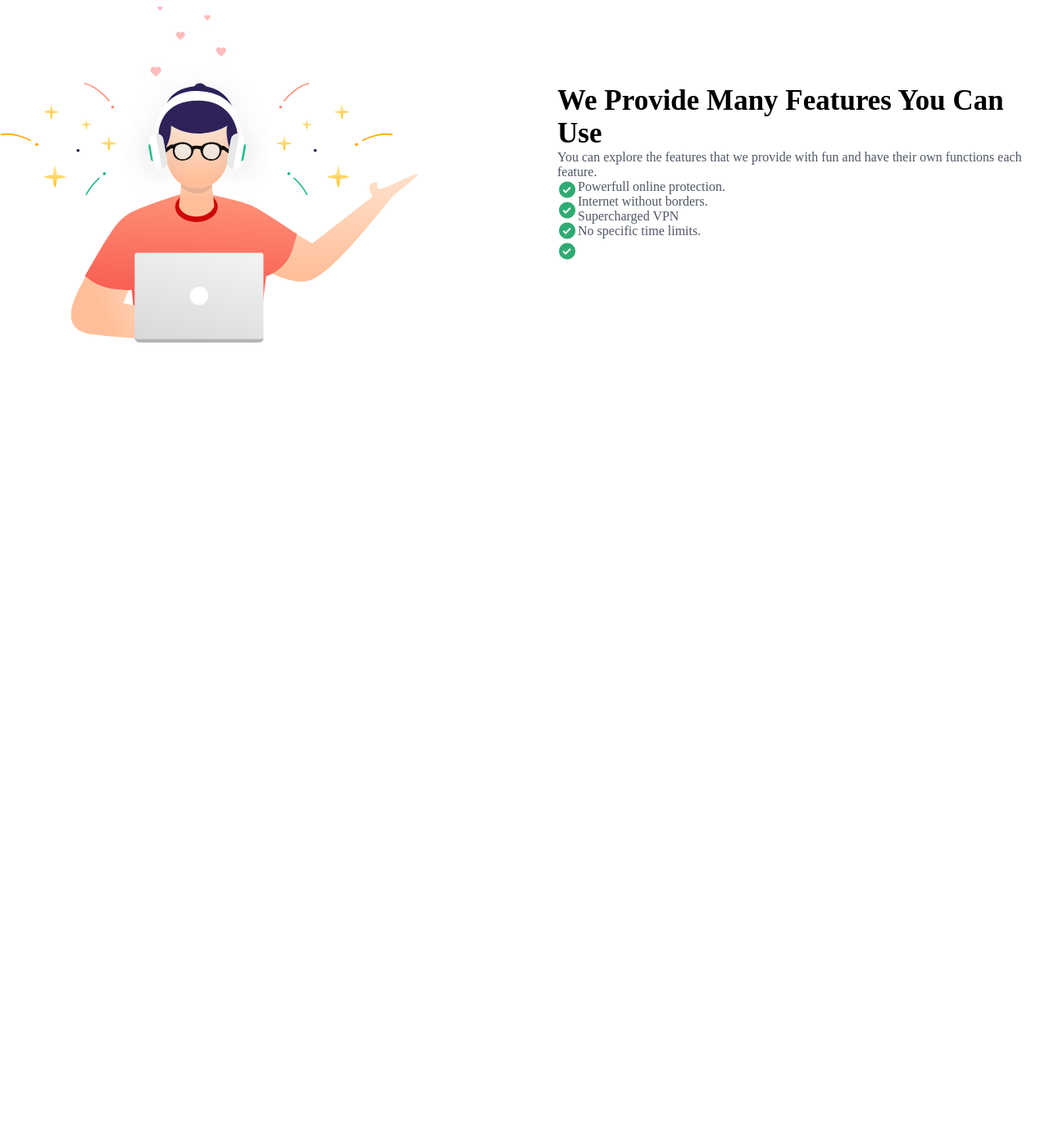
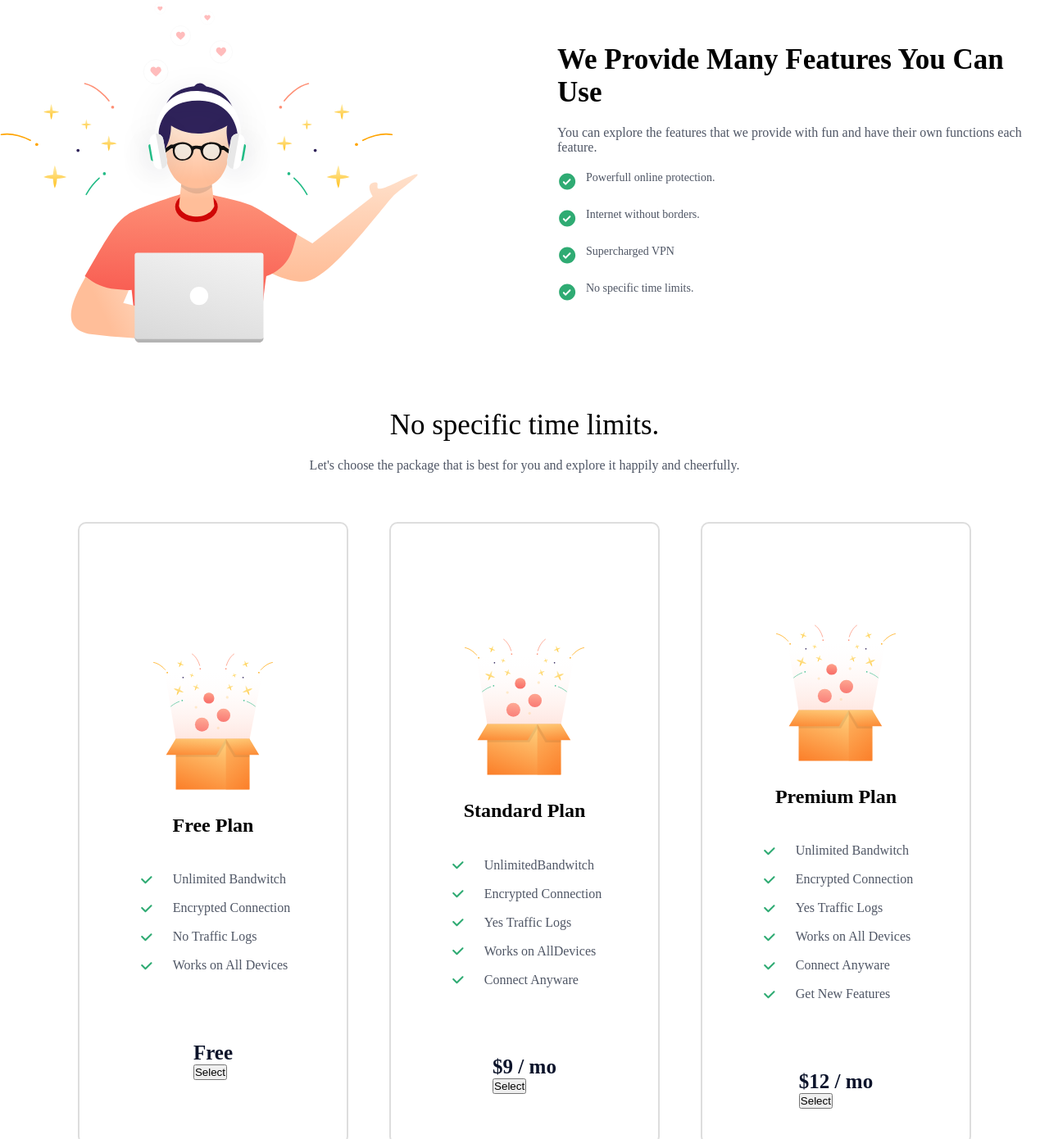
Before and after one commit to Mierzwagi/landpage-vpn, a plain HTML site: page index.html in a window 1280 px wide. Shown: the part 958-2348 px from the top of the page at 82% size. Before the commit the page ends 1377 px from the top, so only its background shows below. Drawn offline with Linux system fonts and the light colour scheme.

Commit message:
Created two sections

```diff
--- a/index.html
+++ b/index.html
@@ -49,9 +49,7 @@
         </article>
         <article>
           <img
-            src="./src/assets/imagens/location.svg"
-            alt="Icone de uma localização"
-          />
+            src="./src/assets/imagens/location.svg" alt="Icone de uma localização"/>
           <div>
             <h1>30+</h1>
             <h2>Locations</h2>
@@ -59,8 +57,7 @@
         </article>
         <article>
           <img
-            src="./src/assets/imagens/Server.svg"
-            alt="Icone de um servidor"
+            src="./src/assets/imagens/Server.svg" alt="Icone de um servidor"
           />
           <div>
             <h1>50+</h1>
@@ -69,24 +66,78 @@
         </article>
       </section>
       <section class="section-features">
-        <img src="./src/assets/imagens/Illustration 2.svg" alt="Menino mexendo no coputador cheio de fogos" />
+        <img src="./src/assets/imagens/Illustration 2.svg"alt="Menino mexendo no coputador cheio de fogos"/>
         <div>
           <h1>We Provide Many Features You Can Use</h1>
-          <p>You can explore the features that we provide with fun and have their own functions each feature.</p>
+          <p>
+            You can explore the features that we provide with fun and have their
+            own functions each feature.
+          </p>
           <div class="list">
-            <div class="images">
-              <img src="./src/assets/imagens/Group 1120.svg" alt="" />
-              <img src="./src/assets/imagens/Group 1120.svg" alt="" />
-              <img src="./src/assets/imagens/Group 1120.svg"alt=""/>
-              <img src="./src/assets/imagens/Group 1120.svg" alt="" />
+            <p>
+              <img src="./src/assets/imagens/Group 1120.svg" alt="" />Powerfull online protection.
+            </p>
+            <p>
+              <img src="./src/assets/imagens/Group 1120.svg" alt="" />Internet without borders.
+            </p>
+            <p>
+              <img src="./src/assets/imagens/Group 1120.svg" alt=""/>Supercharged VPN
+            </p>
+            <p>
+              <img src="./src/assets/imagens/Group 1120.svg" alt="" />No specific time limits.
+            </p>
+          </div>
+        </div>
+      </section>
+      <section class="section-plan">
+        <h1>No specific time limits.</h1>
+        <h3>Let's choose the package that is best for you and explore it happily and cheerfully.</h3>
+        <div class="articles">
+          <article>
+            <img class="img-box" src="./src/assets/imagens/Box.svg" alt="" />
+            <h2>Free Plan</h2>
+            <div class="paragrafo">
+              <p><img src="./src/assets/imagens/certo.svg" alt="" />Unlimited Bandwitch</p>
+              <p><img src="./src/assets/imagens/certo.svg" alt="" />Encrypted Connection</p>
+              <p><img src="./src/assets/imagens/certo.svg" alt="" />No Traffic Logs</p>
+              <p> <img src="./src/assets/imagens/certo.svg" alt="" />Works on All Devices</p>
             </div>
-            <div class="paragrafos">
-                <p>Powerfull online protection.</p>
-                <p>Internet without borders.</p>
-                <p>Supercharged VPN</p>
-                <p>No specific time limits.</p>
+            <div class="price">
+              <h1>Free</h1>
+              <button>Select</button>
             </div>
-          </div>
+          </article>
+          <article>
+              <img class="img-box" src="./src/assets/imagens/Box.svg" alt="" />
+              <h2>Standard Plan</h2>
+            <div class="paragrafo">
+              <p> <img src="./src/assets/imagens/certo.svg" alt="" />UnlimitedBandwitch</p>
+              <p><img src="./src/assets/imagens/certo.svg" alt="" />Encrypted Connection</p>
+              <p><img src="./src/assets/imagens/certo.svg" alt="" />Yes Traffic Logs</p>
+              <p> <img src="./src/assets/imagens/certo.svg" alt="" />Works on AllDevices</p>
+              <p><img src="./src/assets/imagens/certo.svg" alt="" />Connect Anyware</p>
+            </div>
+            <div class="price">
+              <h1>$9 / mo</h1>
+              <button>Select</button>
+            </div>
+          </article>
+          <article>
+            <img class="img-box" src="./src/assets/imagens/Box.svg" alt="" />
+            <h2>Premium Plan</h2>
+            <div class="paragrafo">
+              <p><img src="./src/assets/imagens/certo.svg" alt="" />Unlimited Bandwitch</p>
+              <p><img src="./src/assets/imagens/certo.svg" alt="" />Encrypted Connection</p>
+              <p><img src="./src/assets/imagens/certo.svg" alt="" />Yes Traffic Logs </p>
+              <p><img src="./src/assets/imagens/certo.svg" alt="" />Works on All Devices</p>
+              <p><img src="./src/assets/imagens/certo.svg" alt="" />Connect Anyware</p>
+              <p><img src="./src/assets/imagens/certo.svg" alt="" />Get New Features</p>
+            </div>
+            <div class="price">
+              <h1>$12 / mo</h1>
+              <button>Select</button>
+            </div>
+          </article>
         </div>
       </section>
     </main>
--- a/src/styles/style.css
+++ b/src/styles/style.css
@@ -59,8 +59,7 @@ nav a {
   color: #f53838;
 }
 
-main {
-}
+main {}
 
 .section-about {
   display: flex;
@@ -112,37 +111,41 @@ main {
   margin-right: 150px;
 
 }
-.section-articles article:last-child{
+
+.section-articles article:last-child {
   display: flex;
   gap: 36px;
   border-right: none;
 }
-.section-articles article{
+
+.section-articles article {
   display: flex;
   gap: 36px;
   border-right: 2px solid rgba(238, 239, 242, 1);
 
 }
-.section-articles div{
+
+.section-articles div {
   margin-right: 130px;
 }
 
-.section-articles img{
+.section-articles img {
   margin-left: 92px;
 }
 
-.section-articles h1{
+.section-articles h1 {
   font-size: 25px;
   font-weight: 700;
   color: #0b132a;
 }
-.section-articles h2{
+
+.section-articles h2 {
   font-size: 20px;
   font-weight: 400;
   color: #4F5665;
 }
 
-.section-features{
+.section-features {
   display: flex;
   justify-content: center;
   align-items: center;
@@ -150,19 +153,89 @@ main {
   margin-top: 96px;
 }
 
-.section-features h1{
+.section-features h1 {
   font-size: 35px;
   font-weight: 500px;
 }
-.section-features p{
+
+.section-features p {
   font-size: 16px;
   font-weight: 400px;
   color: #4F5665;
+  margin-top: 20px;
 }
 
-.section-features .list{
+.section-features .list p {
+  display: flex;
+  gap: 10px;
+  margin-top: 20px;
+  font-size: 14px;
+  font-weight: 400  ;
+  color: #4F5665;
+}
+
+.section-features .list img {
   display: flex;
 }
-.section-features .list img{
+
+.section-plan .articles {
   display: flex;
+  justify-content: center;
+  align-items: center;
+  gap: 50px;
 }
+
+.section-plan article {
+  width: 330px;
+  height: 760px;
+  border: 2px solid #DDDDDD;
+  display: flex;
+  flex-direction: column;
+  justify-content: center;
+  align-items: center;
+  margin-top: 60px;
+  border-radius: 10px;
+}
+
+.section-plan h1 {
+  text-align: center;
+  font-size: 35px;
+  font-weight: 500;
+  margin-top: 80px;
+}
+
+.section-plan h3 {
+  text-align: center;
+  font-size: 16px;
+  font-weight: 400;
+  color: #4F5665;
+  margin-top: 20px;
+}
+
+.section-plan .img-box {
+  margin-top: 80px;
+}
+
+.section-plan article h2 {
+  margin-top: 30px;
+}
+
+.section-plan article .paragrafo {
+  margin-top: 30px;
+}
+.section-plan article .paragrafo p{
+  align-items: center;
+  display: flex;
+  flex-direction: row;
+  margin-top: 10px;
+  color: #4F5665;
+  font-weight: 400;
+}
+.section-plan article .paragrafo img{
+  margin-right: 20px;
+}
+.section-plan article h1{
+  font-size: 25px;
+  font-weight: bold;
+  color: #0b132a;
+}
```
Also changed, not shown: src/assets/imagens/Box.svg (added), src/assets/imagens/certo.svg (added).
